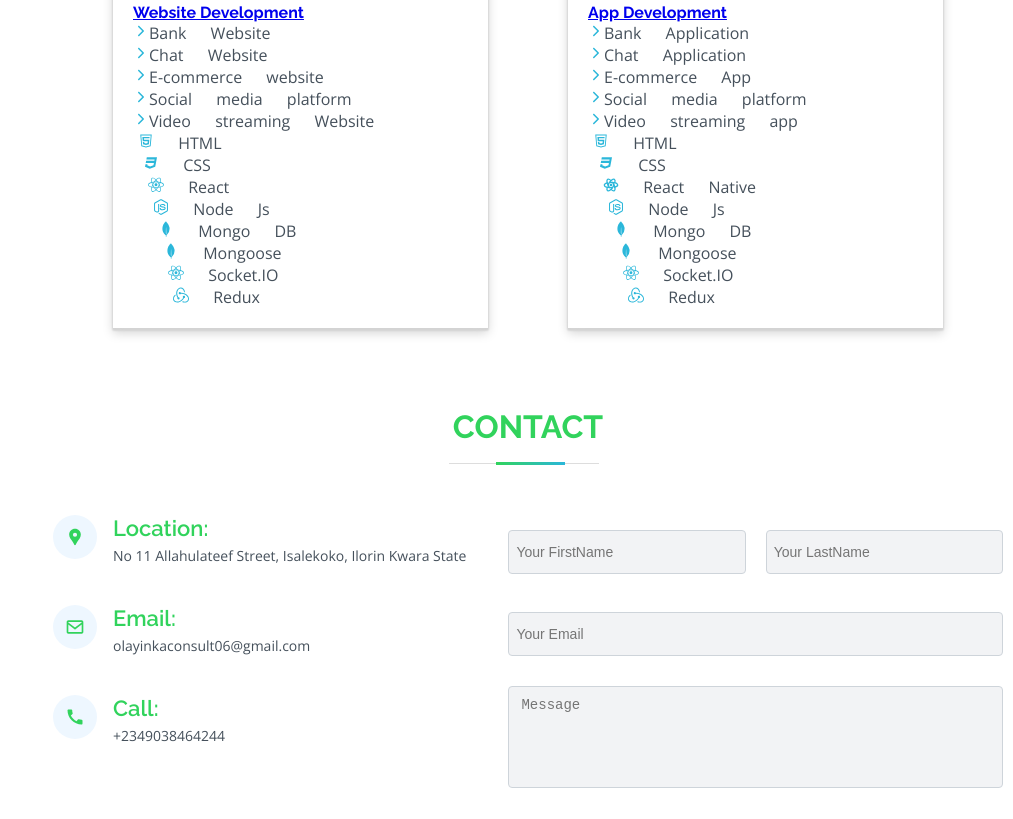
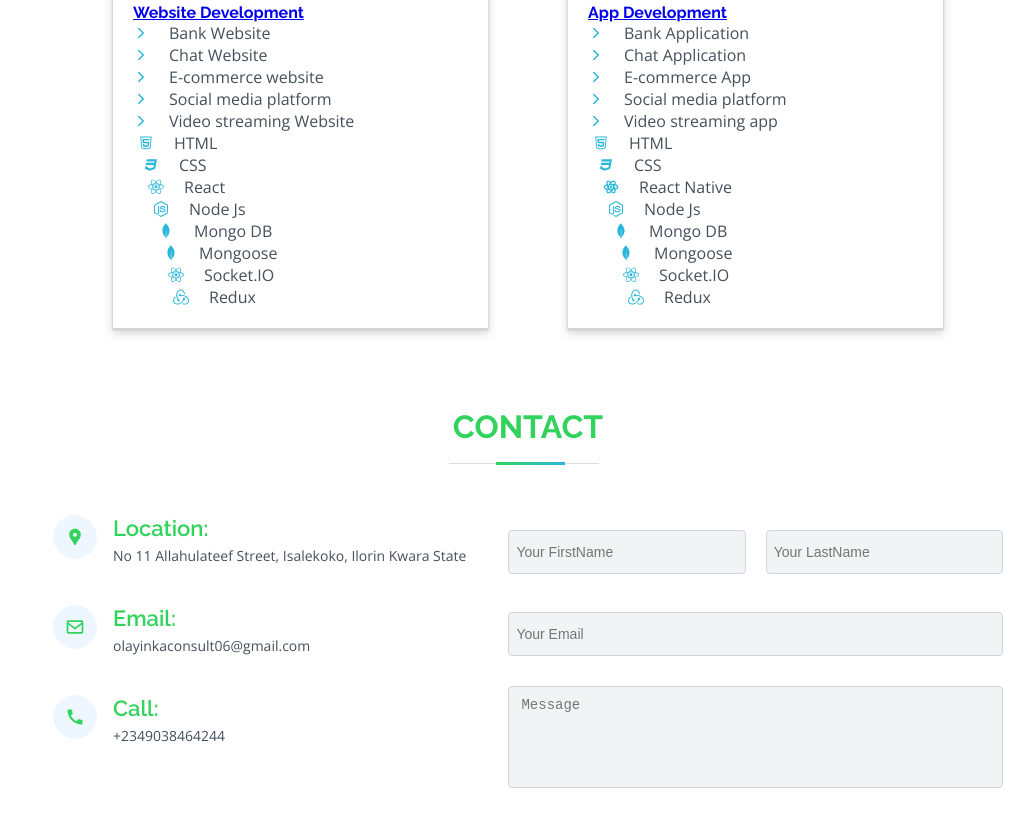
Before and after one commit to olayinka06-dev/official-portfolio-dev, a React (Create React App) app: page / in a window 1280 px wide. Shown: the part 3640-4459 px from the top of the page, without its empty margins (267-1280 px from the left). Built offline with nearby package versions, Linux system fonts and the light colour scheme.

Commit message:
Adjusting the some pages

```diff
--- a/src/components/Services page/Services.jsx
+++ b/src/components/Services page/Services.jsx
@@ -45,7 +45,7 @@ const Services = () => {
                     services && (
                       services[0].languages.map((language, index) => (
                         <ul key={index}>
-                          <li  style={{ paddingLeft: `${(index + 1) * 5}px` }}>{language.icon} {language.name}</li>
+                          <li  style={{ paddingLeft: `${(index + 1) * 5}px` }}>{language.icon} <span>{language.name}</span></li>
                         </ul>
                       ))
                     )
@@ -73,7 +73,7 @@ const Services = () => {
                     services && (
                       services[1].languages.map((language, index) => (
                         <ul key={index}>
-                          <li  style={{ paddingLeft: `${(index + 1) * 5}px` }}>{language.icon} {language.name}</li>
+                          <li  style={{ paddingLeft: `${(index + 1) * 5}px` }}>{language.icon} <span>{language.name}</span></li>
                         </ul>
                       ))
                     )
@@ -125,7 +125,10 @@ ul {
   list-style: none;
 }
 ul li{
-  word-spacing: 20px;
+  display: flex;
+  flex-direction: row;
+  align-items: center;
+  gap: 20px;
   color: var(--text);
 }
 ul li svg{
```
